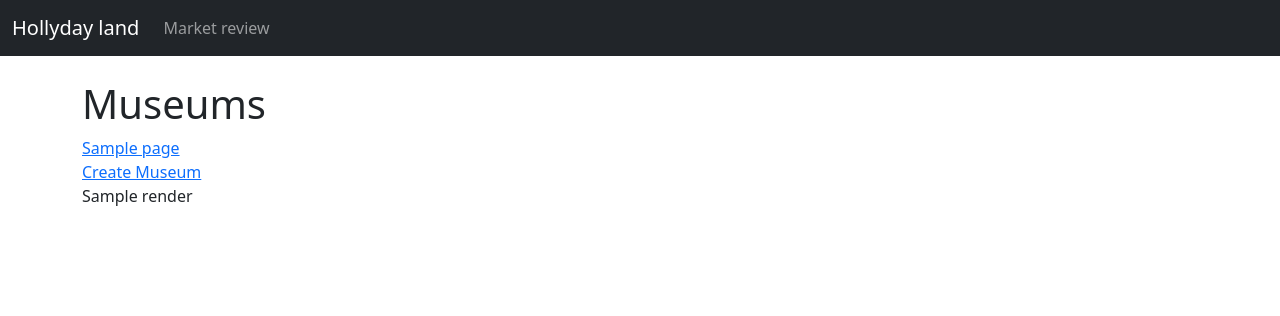
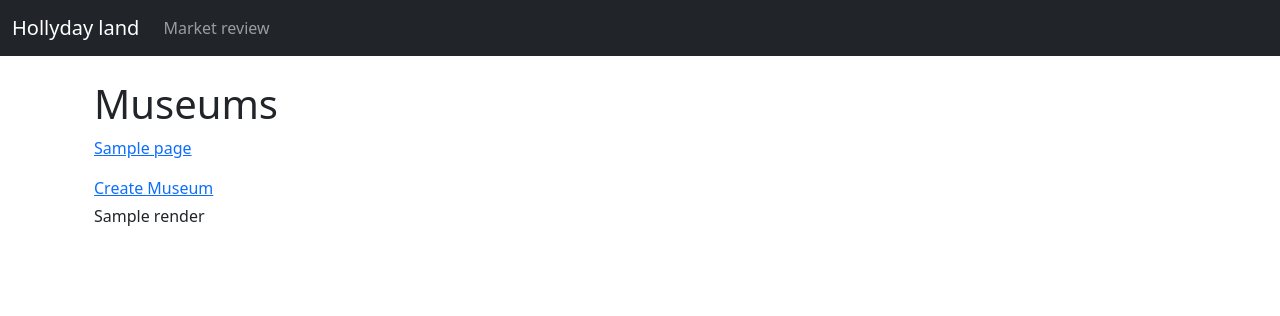
Before and after one commit to Yana1994ya/hland_django, a Django app: template attractions2/templates/attractions/museums.html in a window 1280 px wide. Shown: the top 316 px of the page. Run offline with Django 3.2, Linux system fonts and the light colour scheme; the template is opened without the code that fills it: most values are stand-ins (such as "Sample title", 1, 10 or a date in 2020).

Commit message:
Minor aesthetic changes.

```diff
--- a/attractions2/templates/attractions/museums.html
+++ b/attractions2/templates/attractions/museums.html
@@ -1,17 +1,20 @@
 {% extends "base.html" %}
 
 {% block body %}
+    <div class="container">
         <h1>Museums</h1>
-    <div class="row">
+        <div class="row pb-3">
             {% for museum in page.object_list %}
                 <div class="row">
                     <a href="{% url "edit_museum" museum_id=museum.id %}">{{ museum.name }}</a>
                 </div>
             {% endfor %}
-        <div class="row">
+        </div>
+
+        <div class="row pb-1">
             <a href="{% url "add_museum" %}">Create Museum</a>
-        </div>
         </div>
 
         {{ pager.render }}
+    </div>
 {% endblock %}
```
Lines whose indentation alone changed are shown as unchanged.
